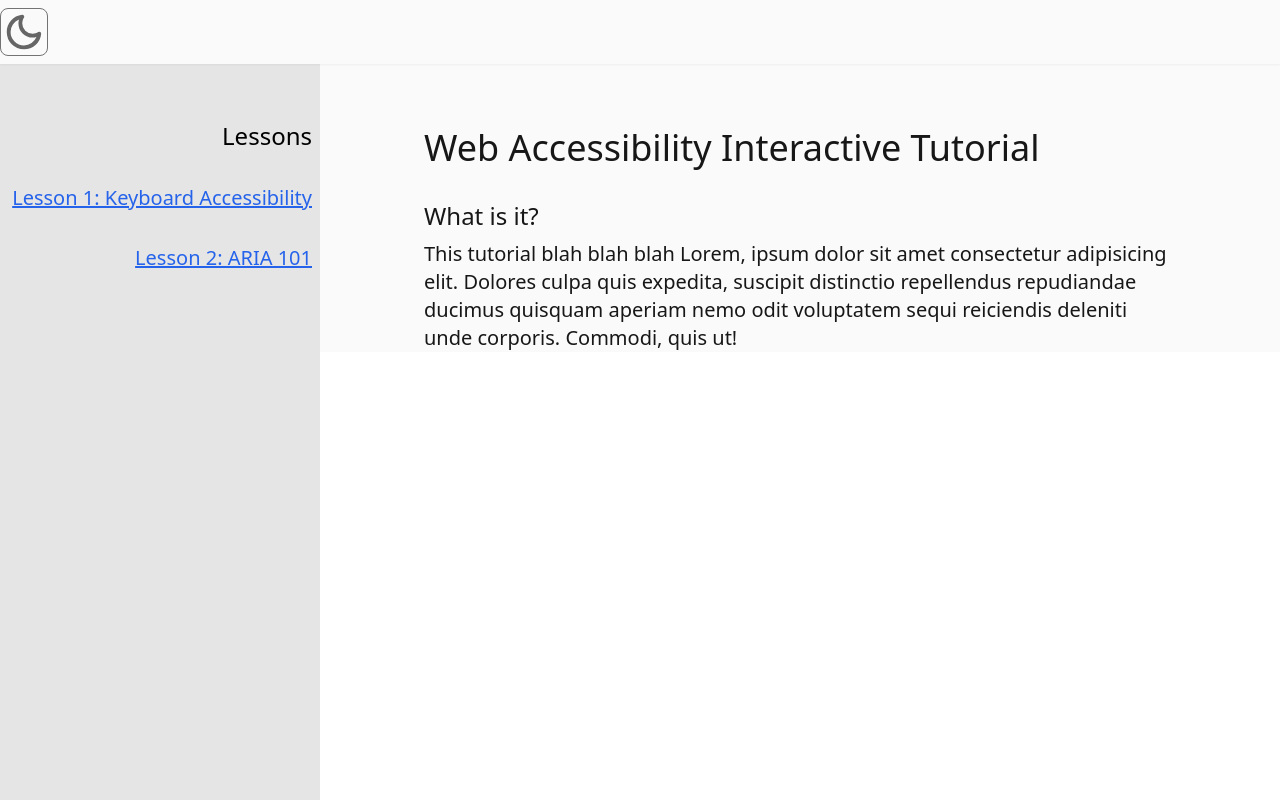
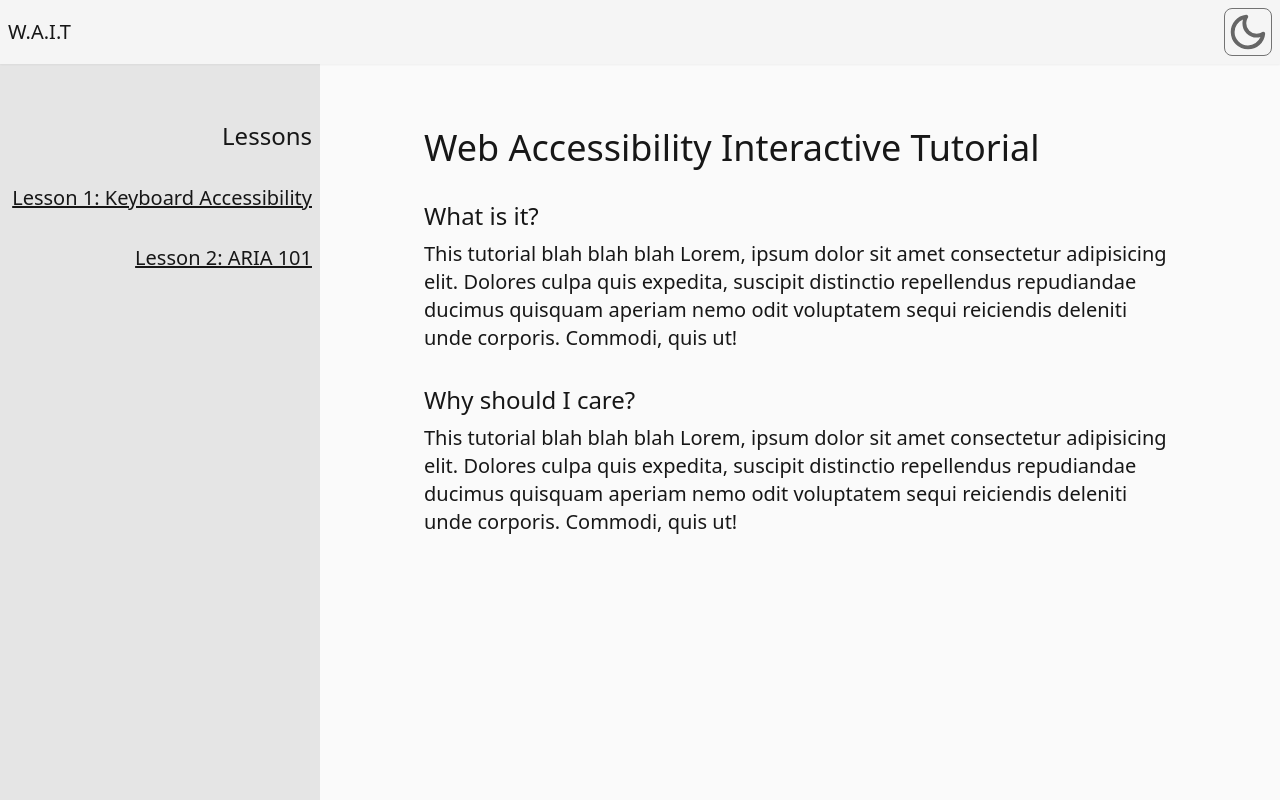
Before and after one commit to joayo13/w3bdojo, a SvelteKit app: page / in a window 1280 px wide. Built offline with nearby package versions, Linux system fonts and the light colour scheme.

Commit message:
added actual colors for dark and light

```diff
--- a/src/app.css
+++ b/src/app.css
@@ -7,5 +7,5 @@ body {
 		'Segoe UI Emoji', 'Segoe UI Symbol';
 }
 a {
-	@apply text-blue-600 underline visited:text-purple-600 hover:text-blue-800;
+	@apply underline;
 }
--- a/src/routes/+layout.svelte
+++ b/src/routes/+layout.svelte
@@ -18,12 +18,13 @@
 	}
 </script>
 
-<nav class="fixed flex items-center shadow-sm z-10 h-16 w-full bg-neutral-50 dark:bg-neutral-900">
-	<button onclick={toggleDarkMode} aria-label="Toggle dark mode" aria-pressed={darkMode} class="border rounded-lg border-neutral-500 hover:border-neutral-400 bg-moon-svg dark:bg-sun-svg size-12"></button>
+<nav class="fixed flex items-center justify-between shadow-sm z-10 h-16 w-full px-2 bg-neutral-100 dark:bg-neutral-900 text-neutral-900 dark:text-neutral-200">
+	<p class="text-xl">W.A.I.T</p>
+	<button onclick={toggleDarkMode} aria-label="Toggle dark mode" aria-pressed={darkMode} class=" border rounded-lg border-neutral-500 hover:border-neutral-400 bg-moon-svg dark:bg-sun-svg size-12"></button>
 </nav>
 <nav
 	aria-labelledby="lessons-header"
-	class="fixed hidden h-screen w-80 flex-col bg-neutral-200 px-2 pt-16 text-right md:flex"
+	class="fixed hidden h-screen w-80 flex-col bg-neutral-200 dark:bg-neutral-800 text-neutral-900 dark:text-neutral-200 px-2 pt-16 text-right md:flex"
 >
 	<h2 class="mt-14 text-2xl" id="lessons-header">Lessons</h2>
 	<ul class="mt-8 flex flex-col gap-8 text-xl">
@@ -35,6 +36,6 @@
 		</li>
 	</ul>
 </nav>
-<div class="flex justify-center bg-neutral-50 pt-32 text-neutral-900 md:pl-80">
+<div class="flex justify-center bg-neutral-50 dark:bg-neutral-950 pt-32 text-neutral-900 dark:text-neutral-200 min-h-screen md:pl-80">
 	{@render children()}
 </div>
--- a/src/routes/+page.svelte
+++ b/src/routes/+page.svelte
@@ -6,4 +6,10 @@
 		culpa quis expedita, suscipit distinctio repellendus repudiandae ducimus quisquam aperiam nemo
 		odit voluptatem sequi reiciendis deleniti unde corporis. Commodi, quis ut!
 	</p>
+	<h2 class="mt-8 text-2xl">Why should I care?</h2>
+	<p class="mt-2 text-xl">
+		This tutorial blah blah blah Lorem, ipsum dolor sit amet consectetur adipisicing elit. Dolores
+		culpa quis expedita, suscipit distinctio repellendus repudiandae ducimus quisquam aperiam nemo
+		odit voluptatem sequi reiciendis deleniti unde corporis. Commodi, quis ut!
+	</p>
 </section>
```
